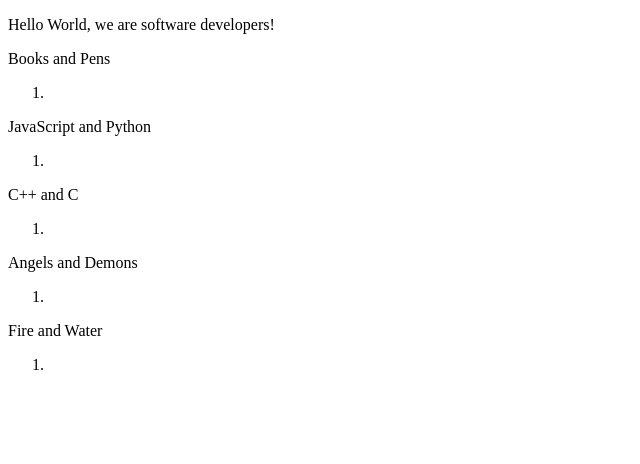
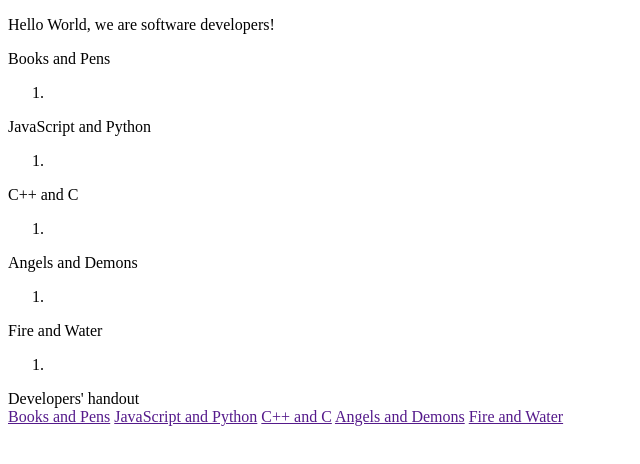
Before and after one commit to Powelljep/John_Hubert_Repo, a plain HTML site: page index.html in a window 1280 px wide. Shown: the whole page, without its empty margins (0-640 px from the left). Drawn offline with Linux system fonts and the light colour scheme.

Commit message:
Forth commit by Hubert

```diff
--- a/index.html
+++ b/index.html
@@ -57,7 +57,14 @@
         </ol>
       </section>
     </main>
-    <nav id="navbar"></nav>
+    <nav id="navbar">
+      <header>Developers' handout</header>
+      <a href="" class="nav-link">Books and Pens</a>
+      <a href="" class="nav-link">JavaScript and Python</a>
+      <a href="" class="nav-link">C++ and C</a>
+      <a href="" class="nav-link">Angels and Demons</a>
+      <a href="" class="nav-link">Fire and Water</a>
+    </nav>
     <!--
 
     Hello Camper!
```
